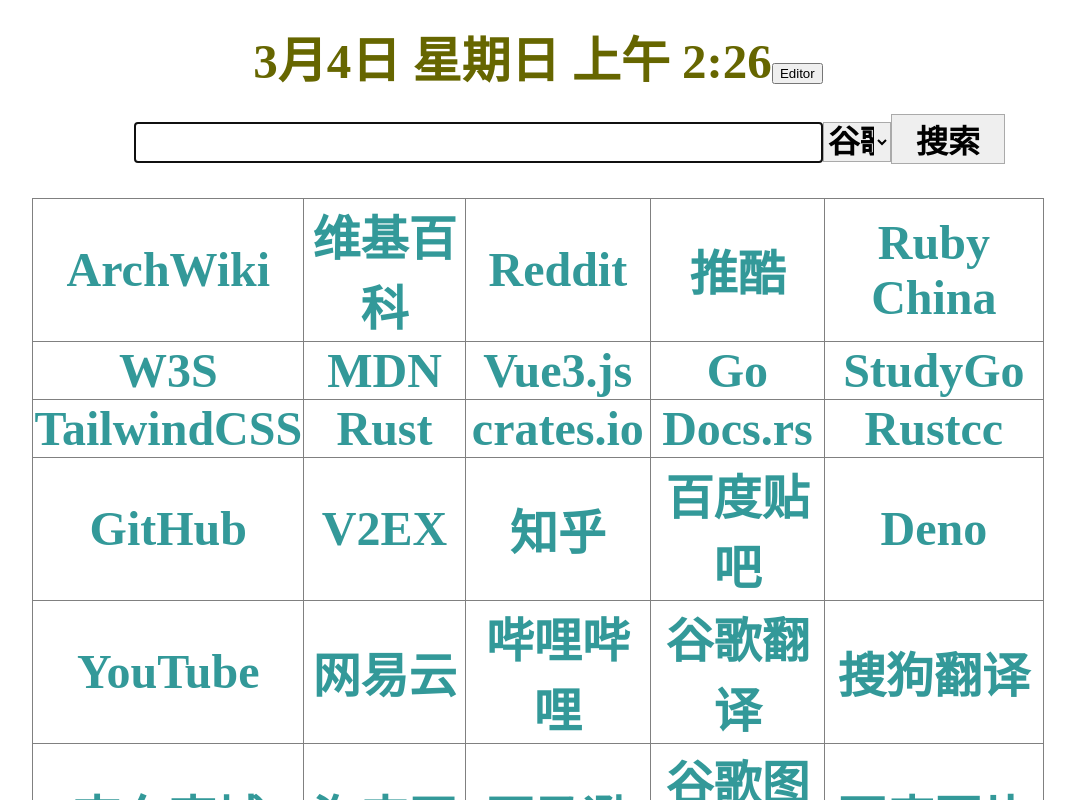
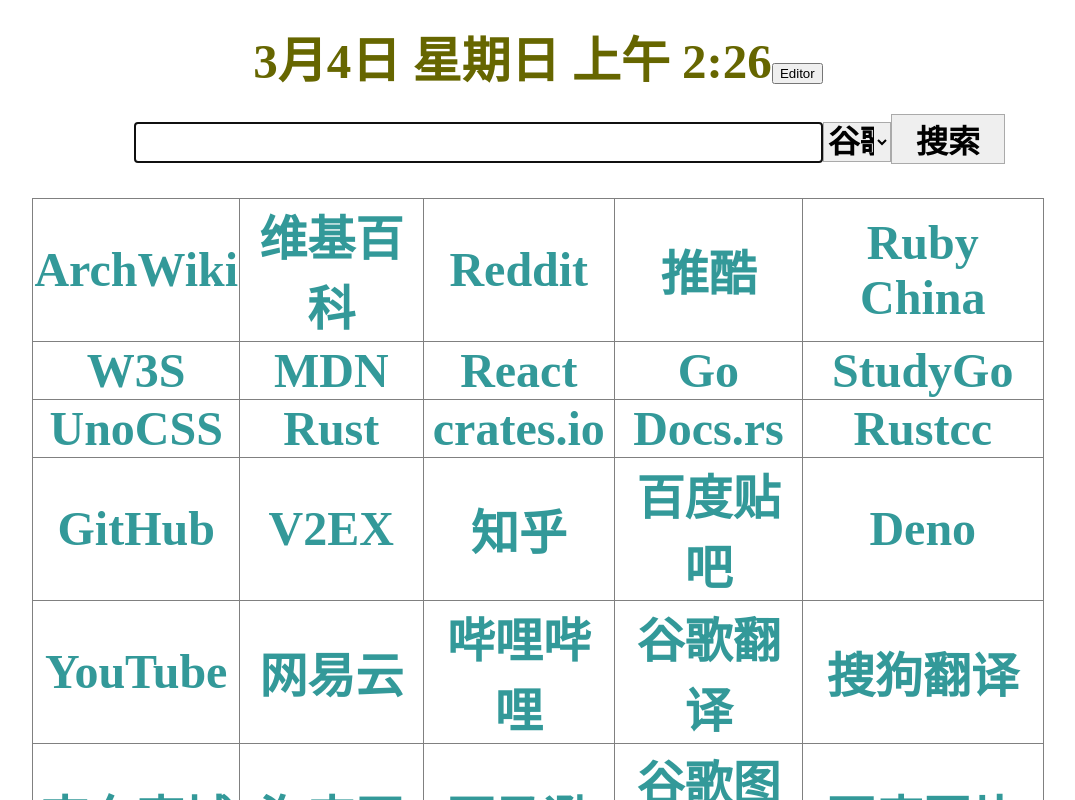
Before and after one commit to biluohc/Origin, a Vue app: page /#/ in a window 1280 px wide. Shown: the top 800 px of the page, without its empty margins (102-1177 px from the left). Built offline with nearby package versions, Linux system fonts and the light colour scheme.

Commit message:
Vue.js -> React and TailwindCSS -> UnoCSS

```diff
--- a/src/store.js
+++ b/src/store.js
@@ -32,8 +32,8 @@
       "url": "https://developer.mozilla.org/zh-CN/",
     },
     {
-      "name": "Vue3.js",
-      "url": "https://v3.cn.vuejs.org/",
+      "name": "React",
+      "url": "https://zh-hans.reactjs.org",
     },
     {
       "name": "Go",
@@ -44,8 +44,8 @@
       "url": "https://studygolang.com/",
     },
     {
-      "name": "TailwindCSS",
-      "url": "http://tailwind.wyz.xyz/",
+      "name": "UnoCSS",
+      "url": "https://github.com/unocss/unocss",
     },
     {
       "name": "Rust",
@@ -184,7 +184,7 @@
     },
     {
       "name": "denox",
-      "url": 'https://deno.land/x',
+      "url": "https://deno.land/x",
       "query": "query",
     },
   ],
```
Also changed, not shown: 11 other files (tests, documents, lock files or other folders).
